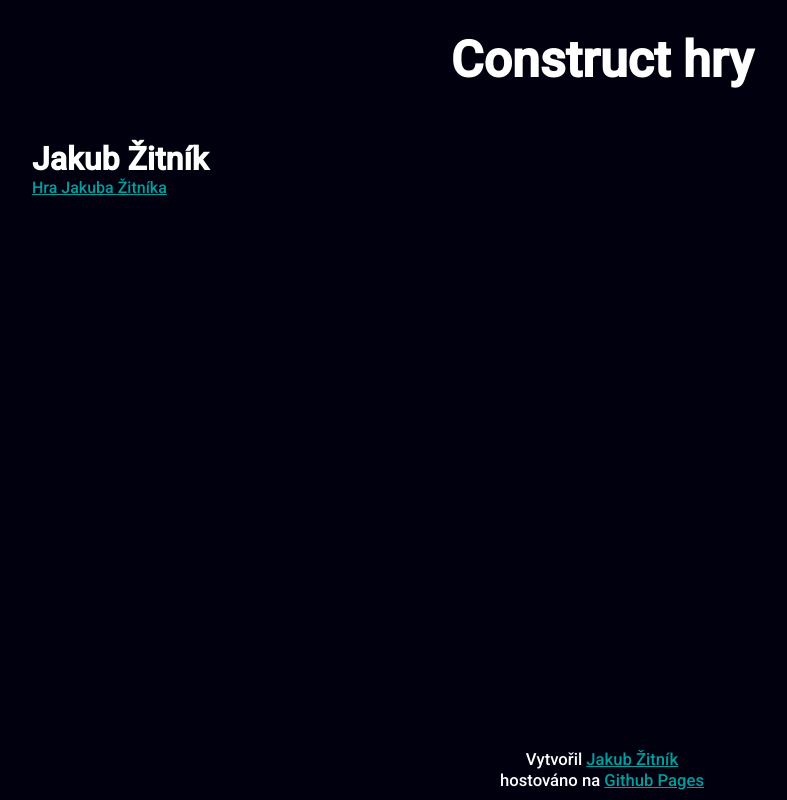
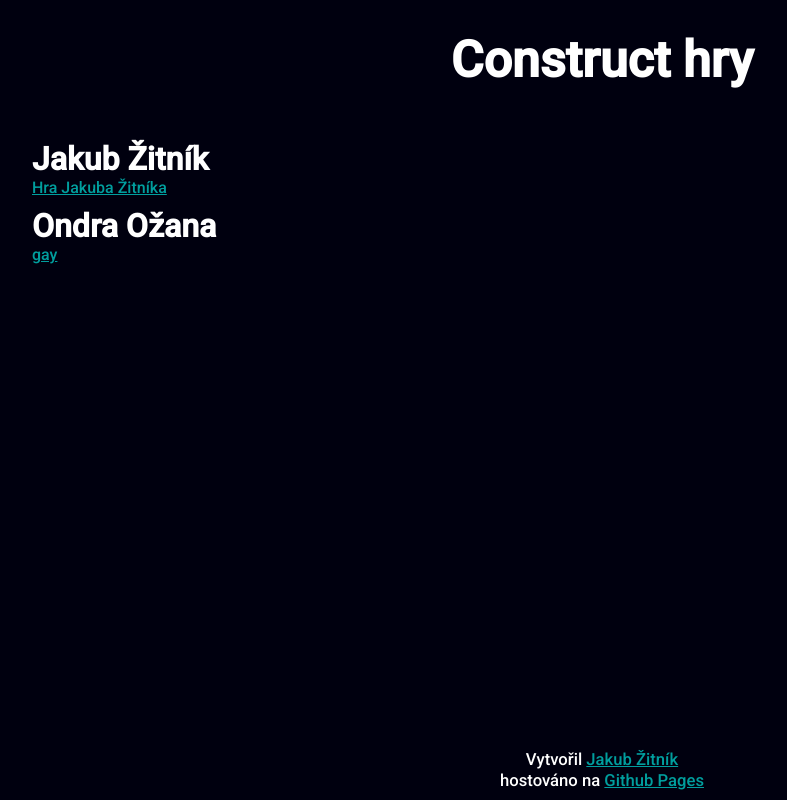
Before and after one commit to patrik-programator/games, a plain HTML site: page index.html in a window 1280 px wide. Shown: the whole page, without its empty margins (38-825 px from the left). Drawn offline with Linux system fonts and the light colour scheme.

Commit message:
Přidána hra gay od Ondry Ožany do hlavní stránky.

```diff
--- a/index.html
+++ b/index.html
@@ -72,6 +72,8 @@
     <div class="data">
         <h1>Jakub Žitník</h1>
         <a href="https://jzitnik.is-a.dev/link/dzrn">Hra Jakuba Žitníka</a>
+        <h1>Ondra Ožana</h1>
+        <a href="/gay-ozana">gay</a>
     </div>
     <footer>
         <small>Vytvořil <a href="https://jzitnik.is-a.dev">Jakub Žitník</a></small>
```
